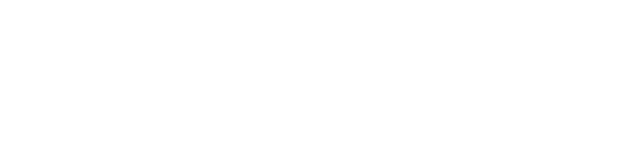
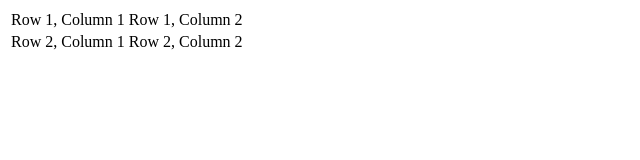
Before and after one commit to RonanPJaniola/Tabular-Data-Sample, a plain HTML site: page index.html in a window 1280 px wide. Shown: the whole page, without its empty margins (0-640 px from the left). Drawn offline with Linux system fonts and the light colour scheme.

Commit message:
Update index.html

```diff
--- a/index.html
+++ b/index.html
@@ -18,8 +18,14 @@
              <table> <!-- This is a tabluar tag -->
                <tr> <!-- This is a (table row) tag -->
 
-                 <td> </td> <!-- This is a (table data) tag -->
-                 <td> </td>
+                 <td> Row 1, Column 1 </td> <!-- This is a (table data) tag -->
+                 <td> Row 1, Column 2 </td>
+
+               </tr>
+                       <tr> <!-- This is a (table row) tag -->
+
+                 <td> Row 2, Column 1 </td> <!-- This is a (table data) tag -->
+                 <td> Row 2, Column 2 </td>
 
                </tr>
              </table>
```
